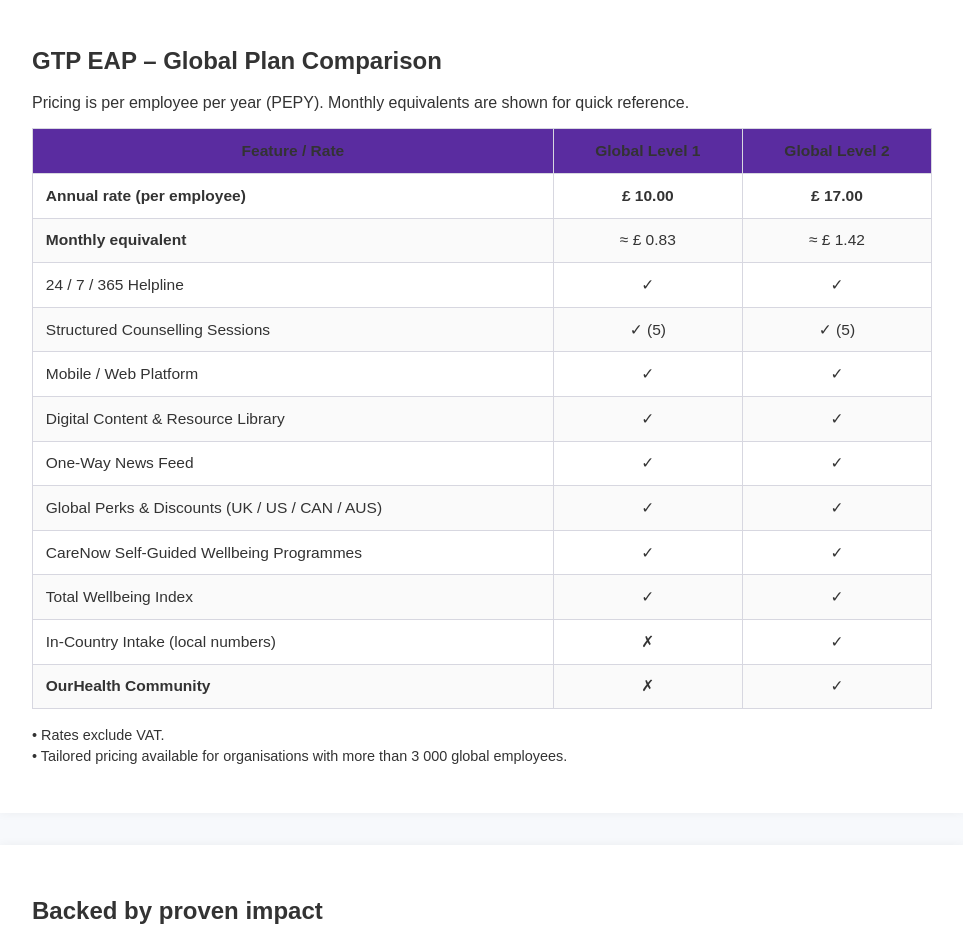
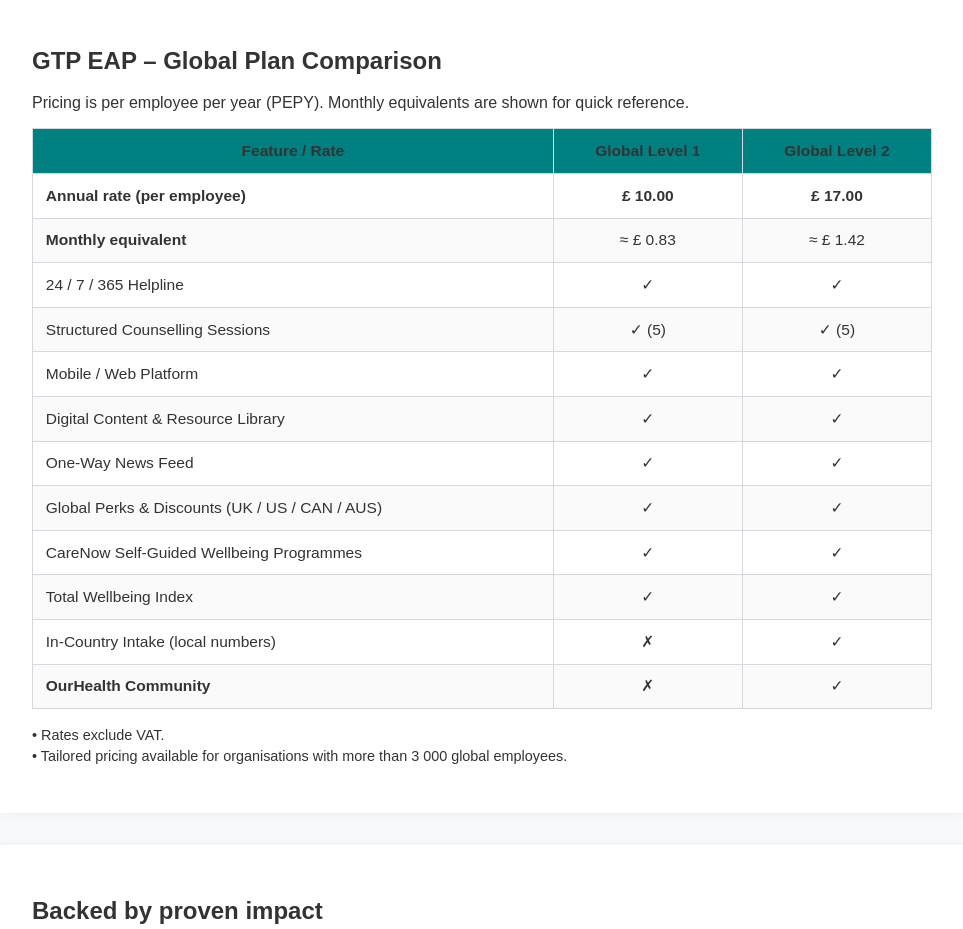
Before and after one commit to daththeanalyst/gtp-website, a plain HTML site: page index.html in a window 1280 px wide. Shown: the part 2000-2929 px from the top of the page, without its empty margins (158-1121 px from the left). Drawn offline with Linux system fonts and the light colour scheme.

Commit message:
Updated accent colour in pricing table

```diff
--- a/css/style.css
+++ b/css/style.css
@@ -88,7 +88,7 @@ footer {
   font-size:0.97rem;
 }
 .gtp-table thead{
-  background:#5a2ca0;          /* GTP purple */
+  background:#008080;          /* GTP purple */
   colour:#fff;
 }
 .gtp-table th,
```
